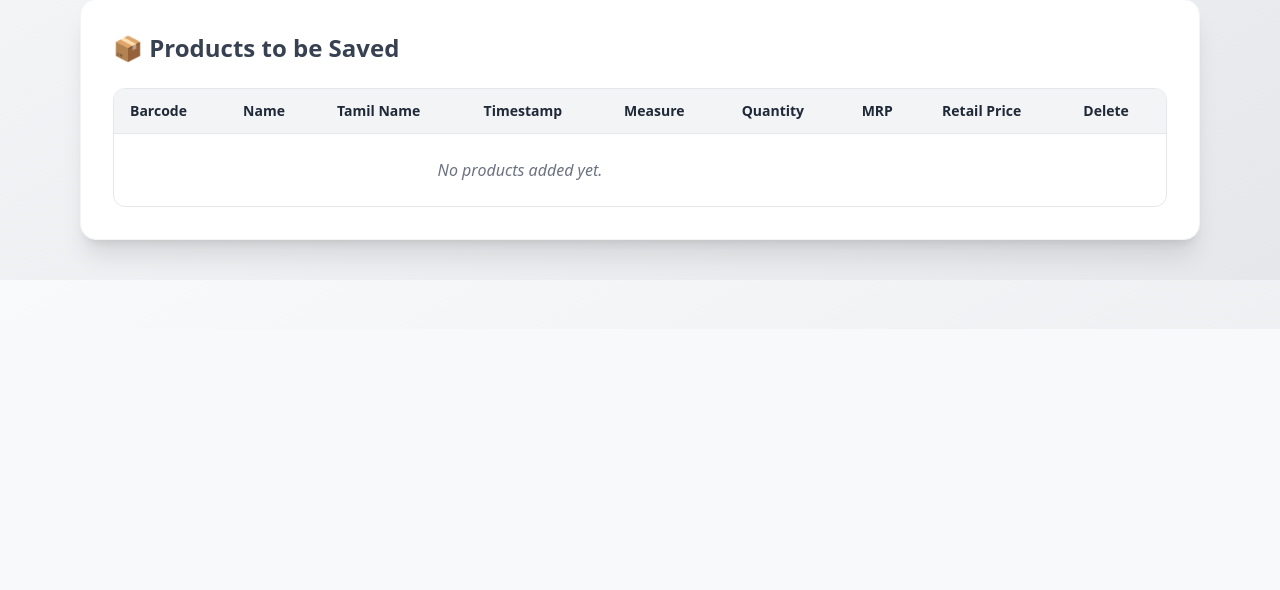
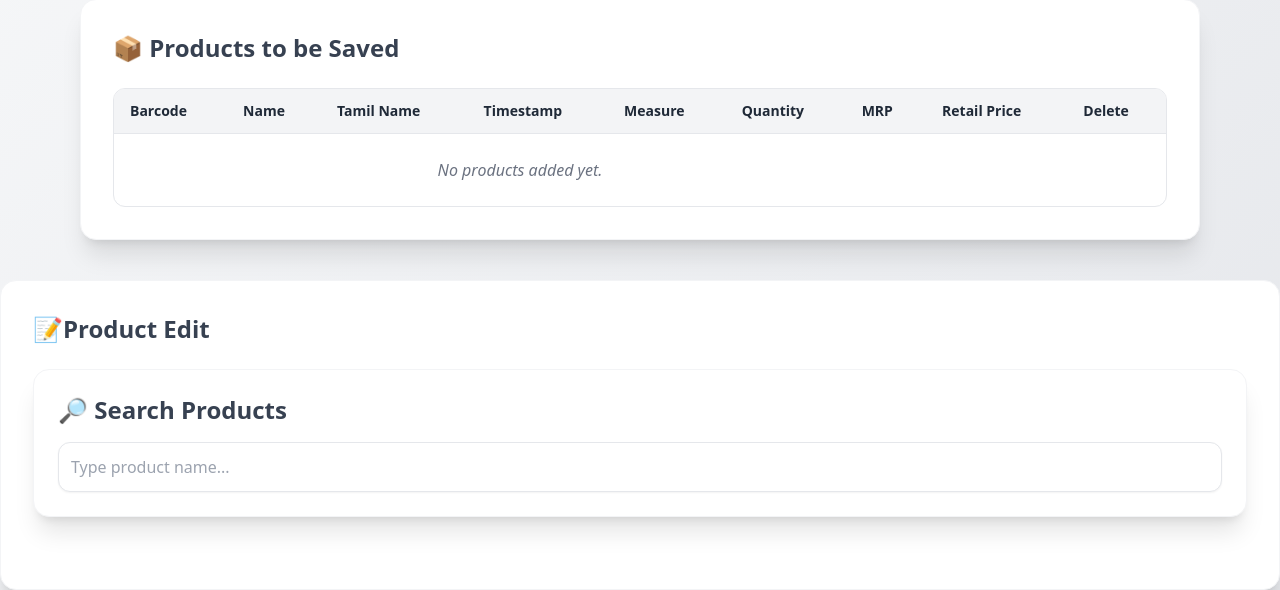
Before and after one commit to ManojKalishvaran/sri_vel_supermarket, a Flask app: page / in a window 1280 px wide. Shown: the part 471-1061 px from the top of the page. Before the commit the page ends 751 px from the top, so only its background shows below. Run offline with Flask 3, Linux system fonts and the light colour scheme; some libraries are stand-ins or nearby versions.

Commit message:
Add files via upload

```diff
--- a/product_adding/templates/index.html
+++ b/product_adding/templates/index.html
@@ -103,63 +103,62 @@
   </div>
 </div>
 
-<!-- JS (reuse, just map fields correctly) -->
-<!-- <script>
-  const addForm = document.getElementById('add-form');
-  const addBtn  = document.getElementById('add-btn');
-  const tbody   = document.getElementById('temp-tbody');
-  const saveBtnContainer = document.getElementById('save-btn-container');
 
-  addForm.addEventListener('submit', async (e) => {
-    e.preventDefault();
-    const fd = new FormData(addForm);
-    const params = new URLSearchParams(fd);
+<div class="bg-white shadow-xl rounded-2xl p-8 border border-gray-100">
+    <h2 class="text-2xl font-semibold text-gray-700 mb-6">📝Product Edit</h2>
+  <!-- Search Products -->
+<div class="bg-white shadow-xl rounded-2xl p-6 mb-10 border border-gray-100">
+  <h2 class="text-2xl font-semibold text-gray-700 mb-4">🔎 Search Products</h2>
 
-    const prevText = addBtn.textContent;
-    addBtn.disabled = true;
-    addBtn.textContent = 'Adding...';
+  <div class="relative">
+    <input type="text" id="live-search" placeholder="Type product name..."
+           class="w-full border rounded-xl p-3 focus:ring-2 focus:ring-blue-500 shadow-sm">
+    <div id="suggestions"
+         class="absolute z-10 bg-white border rounded-xl mt-1 w-full shadow-lg hidden"></div>
+  </div>
+</div>
 
-    try {
-      const res = await fetch(addForm.action, {
-        method: 'POST',
-        headers: {
-          'X-Requested-With': 'XMLHttpRequest',
-          'Content-Type': 'application/x-www-form-urlencoded'
-        },
-        body: params.toString()
-      });
+  {% if results %}
+  <div class="bg-white shadow-xl rounded-2xl p-8 border border-gray-100">
+    <h2 class="text-2xl font-semibold text-gray-700 mb-6">📊 Search Results</h2>
+    <div class="overflow-x-auto">
+      <table class="min-w-full divide-y divide-gray-200">
+        <thead class="bg-gray-100">
+        <tr>
+          <th class="px-4 py-3 text-left">Barcode</th>
+          <th class="px-4 py-3 text-left">Name</th>
+          <th class="px-4 py-3 text-left">Tamil Name</th>
+          <th class="px-4 py-3 text-left">Measure</th>
+          <th class="px-4 py-3 text-left">Qty</th>
+          <th class="px-4 py-3 text-left">MRP</th>
+          <th class="px-4 py-3 text-left">Retail</th>
+          <th class="px-4 py-3 text-left">Edit</th>
+        </tr>
+        </thead>
+        <tbody>
+        {% for p in results %}
+          <tr class="hover:bg-blue-50">
+            <form action="/edit/{{ p.barcode }}" method="post">
+              <td class="px-4 py-3">{{ p.barcode }}</td>
+              <td class="px-4 py-3"><input name="name" value="{{ p.name }}" class="border p-1 rounded"></td>
+              <td class="px-4 py-3"><input name="tamil_name" value="{{ p.tamil_name }}" class="border p-1 rounded"></td>
+              <td class="px-4 py-3"><input name="measure" value="{{ p.measure }}" class="border p-1 rounded"></td>
+              <td class="px-4 py-3"><input name="quantity" value="{{ p.quantity }}" class="border p-1 rounded" type="number" step="0.01"></td>
+              <td class="px-4 py-3"><input name="mrp" value="{{ p.mrp }}" class="border p-1 rounded" type="number" step="0.01"></td>
+              <td class="px-4 py-3"><input name="retail_price" value="{{ p.retail_price }}" class="border p-1 rounded" type="number" step="0.01"></td>
+              <td class="px-4 py-3">
+                <button type="submit" class="bg-green-600 hover:bg-green-700 text-white px-3 py-1 rounded">💾 Save</button>
+              </td>
+            </form>
+          </tr>
+        {% endfor %}
+        </tbody>
+      </table>
+    </div>
+  </div>
+  {% endif %}
+</div>
 
-      if (!res.ok) throw new Error('Server error');
-      const data = await res.json();
-      if (!data.ok) throw new Error('Add failed');
-
-      const p = data.product;
-      const tr = document.createElement('tr');
-      tr.className = 'hover:bg-blue-50 transition';
-      tr.innerHTML = `
-        <td class="py-3 px-4">${p.barcode}</td>
-        <td class="py-3 px-4">${p.name}</td>
-        <td class="py-3 px-4">${p.timestamp}</td>
-        <td class="py-3 px-4">${p.measure}</td>
-        <td class="py-3 px-4">${p.quantity}</td>
-        <td class="py-3 px-4">₹${Number(p.mrp).toFixed(2)}</td>
-        <td class="py-3 px-4 text-green-600 font-semibold">₹${Number(p.retail_price).toFixed(2)}</td>
-      `;
-
-      const emptyRow = tbody.querySelector('td[colspan]');
-      if (emptyRow) tbody.innerHTML = '';
-      tbody.appendChild(tr);
-
-      saveBtnContainer.classList.remove('hidden');
-      addForm.reset();
-    } catch (err) {
-      addForm.submit();
-    } finally {
-      addBtn.disabled = false;
-      addBtn.textContent = prevText;
-    }
-  });
-</script> -->
 
 <script>
   function focusName() {
@@ -285,6 +284,50 @@
       alert("Error deleting product");
     }
   }
+const searchInput = document.getElementById("live-search");
+const suggestionsBox = document.getElementById("suggestions");
+
+searchInput.addEventListener("input", async () => {
+  const q = searchInput.value.trim();
+  if (q.length < 2) {
+    suggestionsBox.classList.add("hidden");
+    return;
+  }
+
+  try {
+    const res = await fetch(`/api/search?q=${encodeURIComponent(q)}`);
+    const products = await res.json();
+
+    if (!products.length) {
+      suggestionsBox.innerHTML = "<div class='p-2 text-gray-500'>No results</div>";
+    } else {
+      suggestionsBox.innerHTML = products.map(p => `
+        <div class="p-2 hover:bg-blue-100 cursor-pointer"
+             onclick="selectProduct('${p.barcode}', '${p.name}')">
+          ${p.name} — ${p.measure} ${p.quantity} | ₹${p.retail_price}
+        </div>
+      `).join("");
+    }
+    suggestionsBox.classList.remove("hidden");
+  } catch (err) {
+    console.error("Search failed", err);
+  }
+});
+
+function selectProduct(barcode, name) {
+  searchInput.value = name;
+  suggestionsBox.classList.add("hidden");
+  // optional → redirect to full editor for that product
+  window.location.href = `/search?q=${encodeURIComponent(name)}`;
+}
+
+document.addEventListener("click", (e) => {
+  if (!suggestionsBox.contains(e.target) && e.target !== searchInput) {
+    suggestionsBox.classList.add("hidden");
+  }
+});
+
+
 
 </script>
 
```
